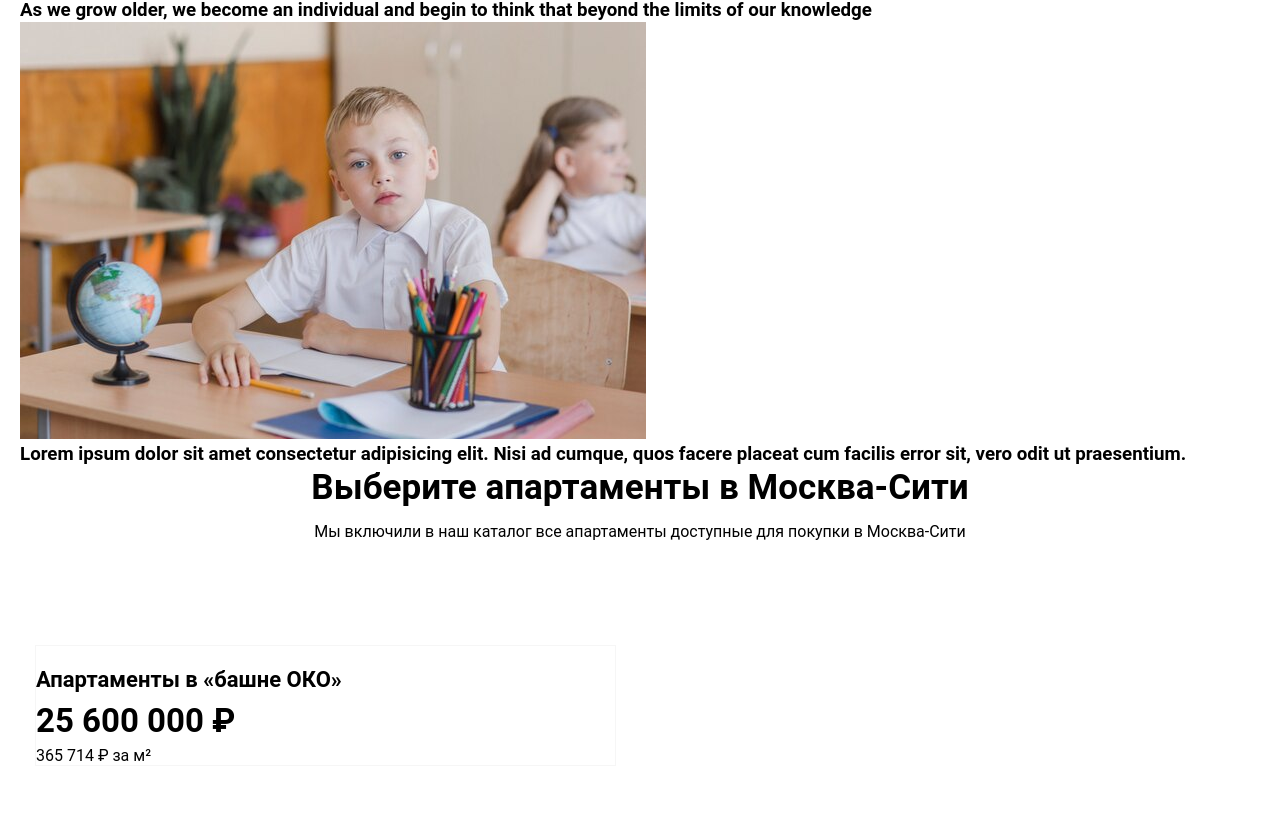
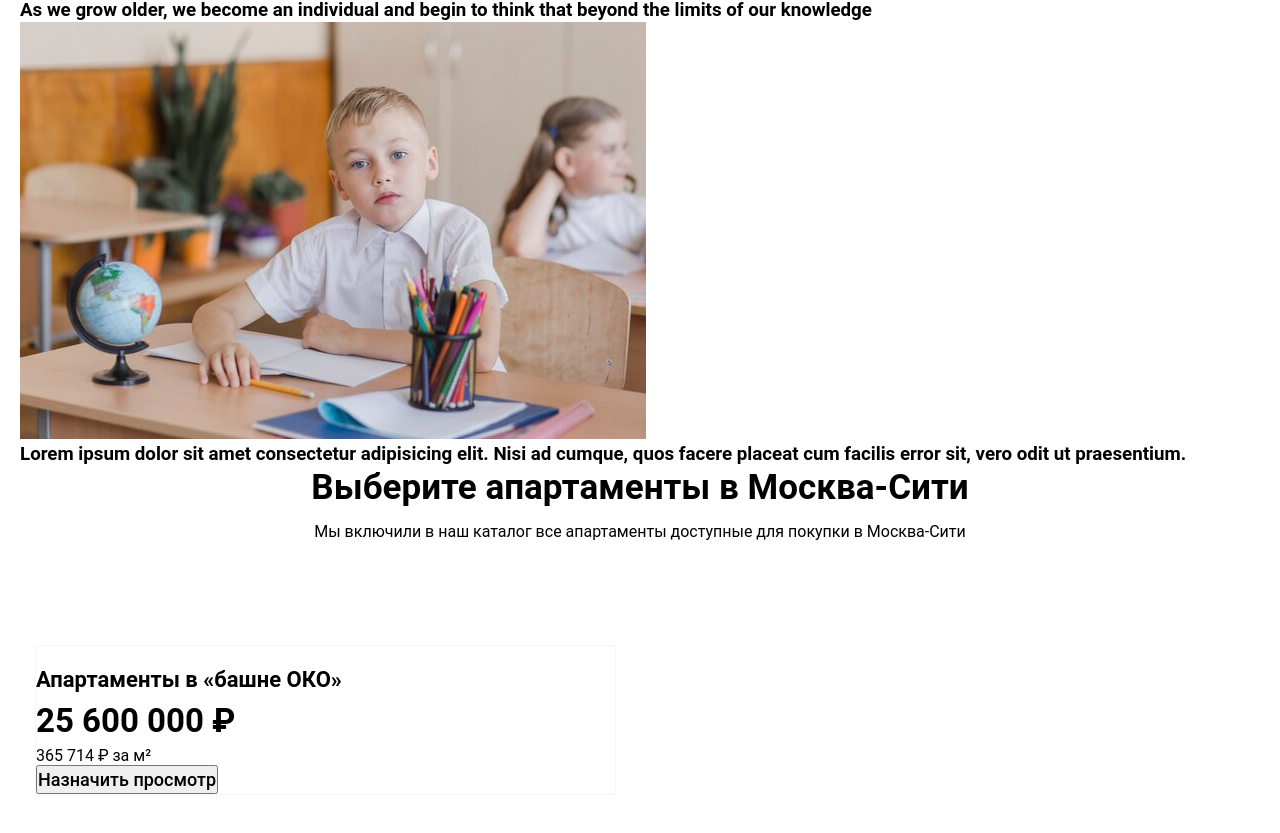
Before and after one commit to ularescape/lesson6, a plain HTML site: page index.html in a window 1280 px wide. Shown: the part 701-1534 px from the top of the page. Drawn offline with Linux system fonts and the light colour scheme.

Commit message:
h3 it's annoying to redo it

```diff
--- a/index.html
+++ b/index.html
@@ -33,7 +33,8 @@
                 <p class="card_price"> 25 600 000 ₽</p>
                 <p class="card_price-square">365 714 ₽ за м²
                 </p>
-
+                <button class="card_btn" type="button">Назначить просмотр</button>
+            </div>
 </section>
 </body>
 </html>
```
